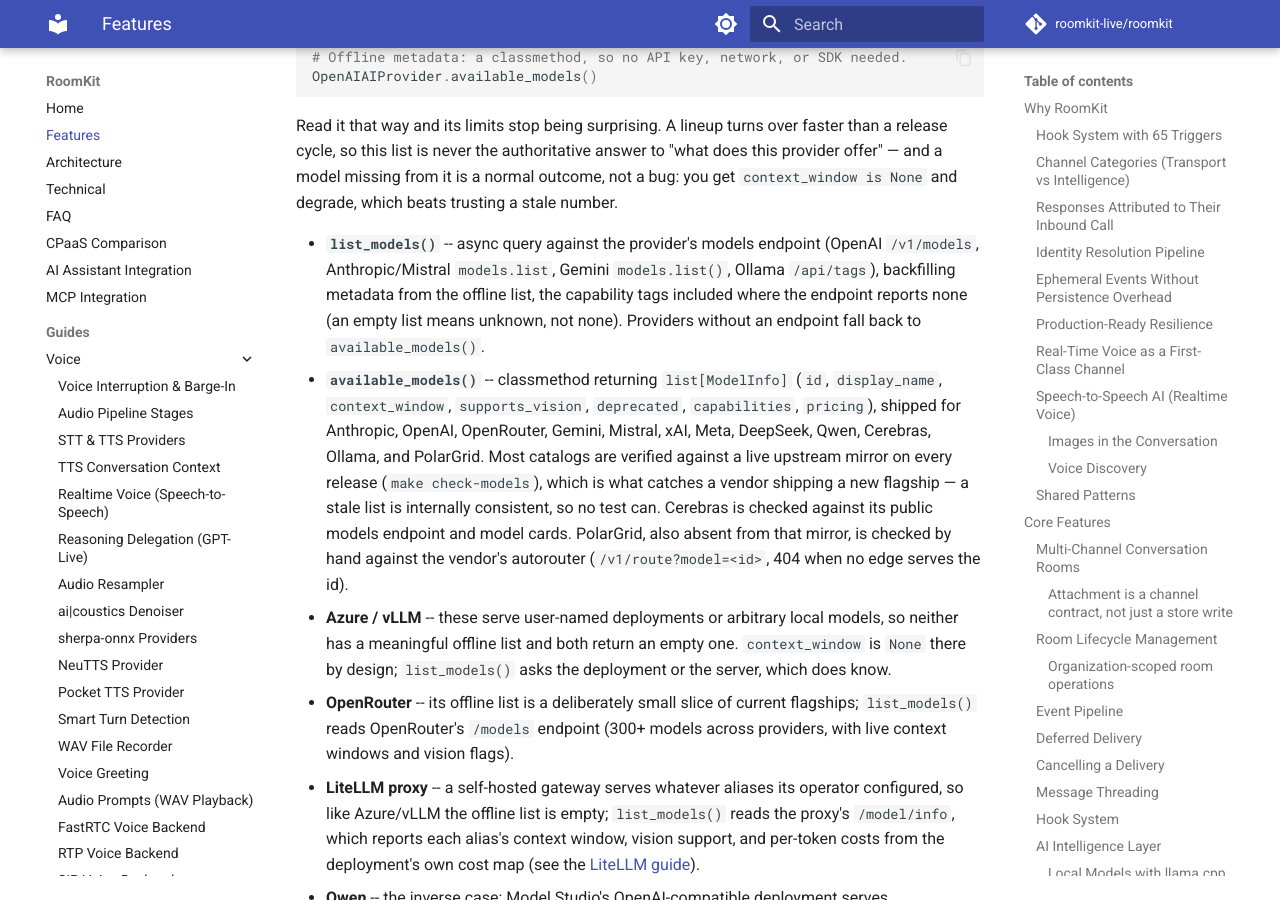
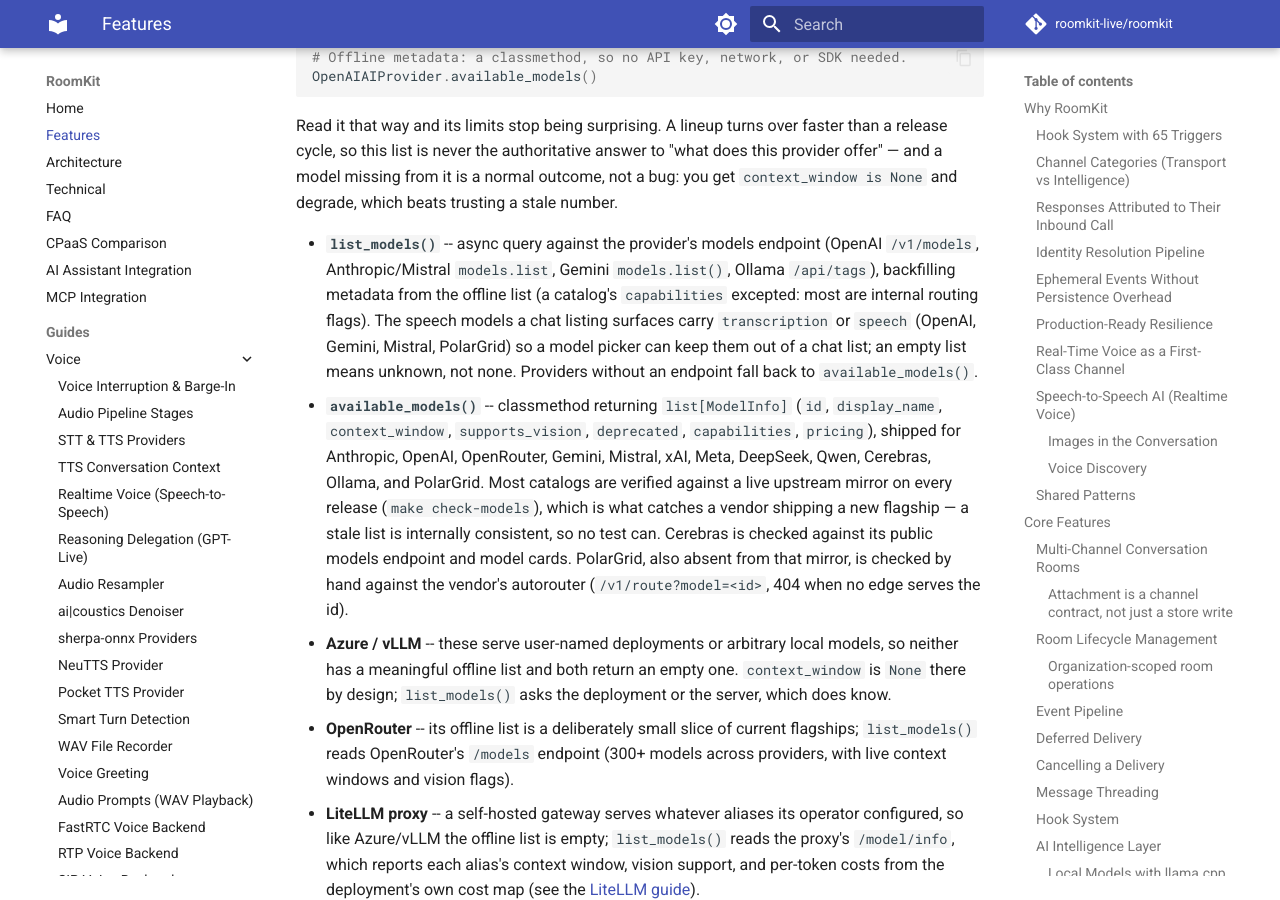
Before and after one commit to roomkit-live/roomkit-docs, an MkDocs documentation site: the page built from docs/features.md, in a window 1280 px wide and 900 px high, scrolled down 22106 px. Built offline with MkDocs 1.6.1 and Material for MkDocs 9.7.7, drawn with Linux system fonts in a browser that asks for light colours; comment, search, counter and statistics services are not loaded; some of the changed text lies outside the part shown.

Commit message:
docs(ai): speech models carry transcription or speech in list_models, a catalog's routing flags stay out (RMK-389)

```diff
--- a/docs/features.md
+++ b/docs/features.md
@@ -755,10 +755,12 @@ trusting a stale number.
 
 - **`list_models()`** -- async query against the provider's models endpoint
   (OpenAI `/v1/models`, Anthropic/Mistral `models.list`, Gemini `models.list()`,
-  Ollama `/api/tags`), backfilling metadata from the offline list, the
-  capability tags included where the endpoint reports none (an empty list
-  means unknown, not none). Providers without an endpoint fall back to
-  `available_models()`.
+  Ollama `/api/tags`), backfilling metadata from the offline list (a
+  catalog's `capabilities` excepted: most are internal routing flags). The
+  speech models a chat listing surfaces carry `transcription` or `speech`
+  (OpenAI, Gemini, Mistral, PolarGrid) so a model picker can keep them out of
+  a chat list; an empty list means unknown, not none. Providers without an
+  endpoint fall back to `available_models()`.
 - **`available_models()`** -- classmethod returning `list[ModelInfo]`
   (`id`, `display_name`, `context_window`, `supports_vision`, `deprecated`,
   `capabilities`, `pricing`), shipped for Anthropic, OpenAI, OpenRouter, Gemini, Mistral, xAI,
```
Also changed, not shown: docs/guides/polargrid.md (+1 -1 lines).
